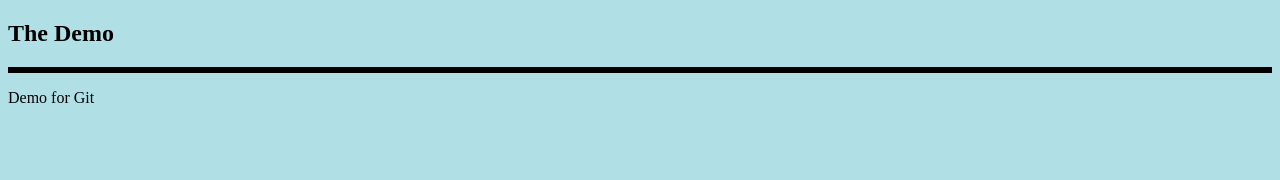
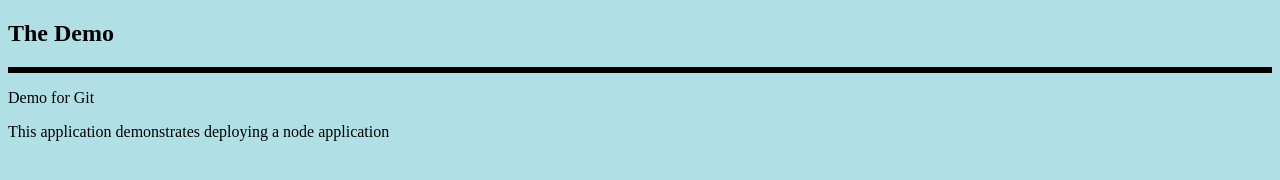
Before and after one commit to m-akramb/node_ab, a website: page index.html in a window 1280 px wide. Drawn offline with Linux system fonts and the light colour scheme.

Commit message:
node implementation

```diff
--- a/index.html
+++ b/index.html
@@ -8,6 +8,7 @@ p.solid{border-style:solid;}
 <h2> The Demo</h2>
 <p class = "solid">
 <p> <a>Demo for Git</a></p>
+<p>This application demonstrates deploying a node application</p>
 
 </p>
 </body>
```
